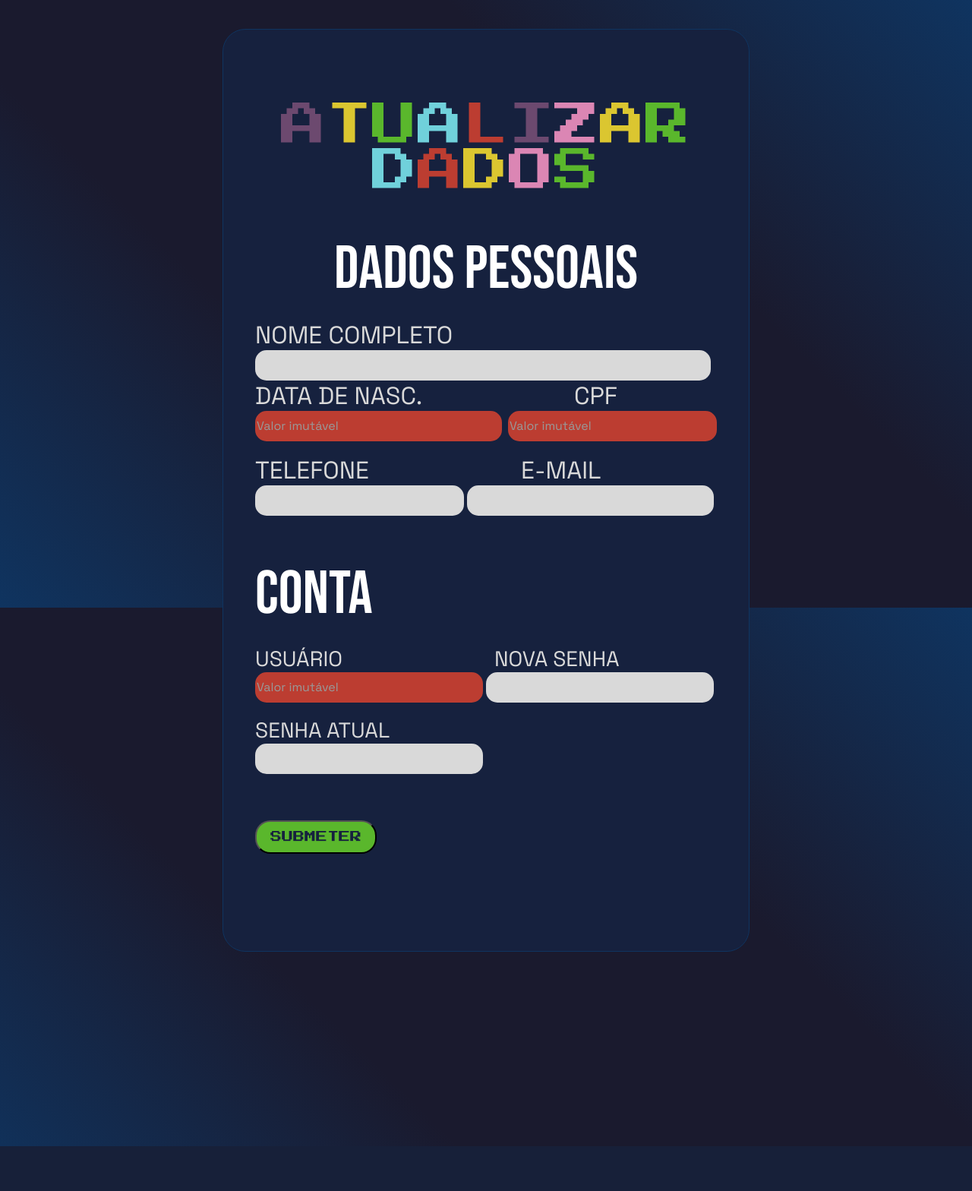
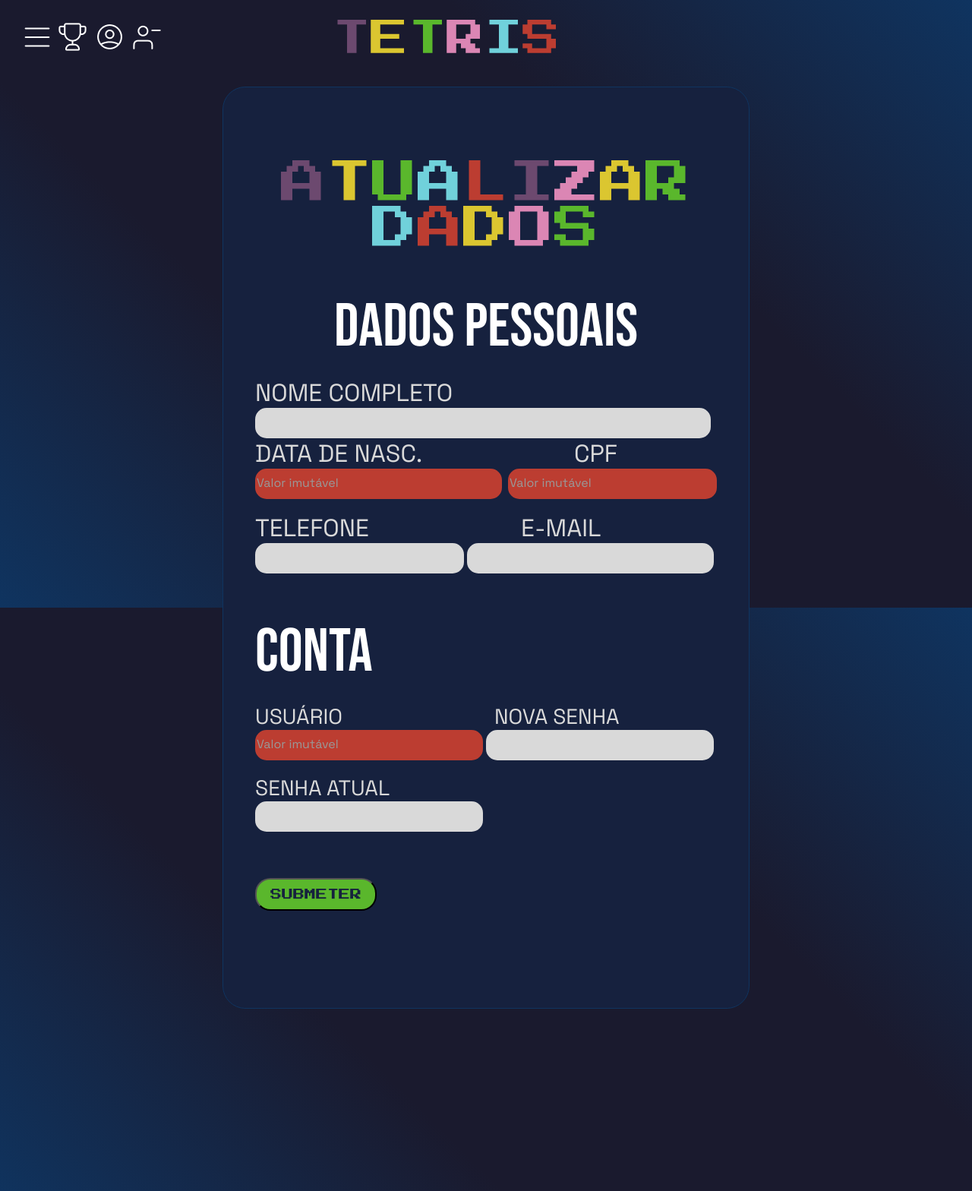
Before and after one commit to VictorFerreiraDaSilva/progWeb, a PHP site: page /atualizar_dados.php in a window 1280 px wide. Shown: the top 1568 px of the page at 76% size. Before the commit the page ends 1509 px from the top, so only its background shows below. Run offline with PHP 8.4, Linux system fonts and the light colour scheme.

Commit message:
FIX: tetris atualizar dados header

```diff
--- a/TetrisPHP/atualizar_dados.php
+++ b/TetrisPHP/atualizar_dados.php
@@ -9,10 +9,45 @@
     <meta name="viewport" content="width=device-width, initial-scale=1.0">
     <title>Atualizar dados</title>
     <link rel="stylesheet" href="css/style.css">
-    <script src="script.js"></script>
+    <script src="js/scriptAtualizarDados.js"></script>
 </head>
 <body>
-    <section class="caixa_register">
+    <div class="resume_janela" id="resume">
+      <div class="resume_titulo">
+        <p class="resume_titulo">
+          <span class="roxo">R</span><span class="amarelo">E</span
+          ><span class="verde">S</span><span class="azul">U</span
+          ><span class="vermelho">M</span><span class="roxo">E</span>
+        </p>
+      </div>
+      <a href="tabuleiro.php"><div class="botao_resume">NOVA PARTIDA</div></a>
+      <a href="index.php"><div class="botao_sair">SAIR DO JOGO</div></a>
+    </div>
+    <header>
+        <div class="icones_header">
+          <a class="icone" href="#" onclick="pausar()">
+            <img src="assets/menu.png" alt="Imagem menu" />
+          </a>
+          <a
+            class="icone"
+            href="ranking_global.php"
+          >
+            <img src="assets/trophy-01.png" alt="Imagem ranking" />
+          </a>
+          <a class="icone" href="atualizar_dados.php">
+            <img src="assets/user-circle.png" alt="Imagem perfil" />
+          </a>
+          <a class="icone" href="index.php">
+            <img src="assets/user-minus-02.png" alt="Imagem sair" />
+          </a>
+          <p class="titulo">
+            <span class="roxo">T</span><span class="amarelo">E</span
+            ><span class="verde">T</span><span class="rosa">R</span
+            ><span class="azul">I</span><span class="vermelho">S</span>
+          </p>
+        </div>
+      </header>
+    <section class="caixa_register" id="jogo">
         <div id="container_register">
             <p class="atualizar_titulo"><span class="roxo">A</span><span class="amarelo">T</span><span class="verde">U</span><span class="azul">A</span><span class="vermelho">L</span><span class="roxo">I</span><span class="rosa">Z</span><span class="amarelo">A</span><span class="verde">R</span>
             <span class="azul">D</span><span class="vermelho">A</span><span class="amarelo">D</span><span class="rosa">O</span><span class="verde">S</span></p>
--- /dev/null
+++ b/TetrisPHP/js/scriptAtualizarDados.js
@@ -0,0 +1,13 @@
+let pausado = false;
+
+function pausar() {
+    if(!pausado){
+      document.getElementById("resume").style.display = "flex";
+      document.getElementById("jogo").classList.add("blur");
+    }
+    else {
+      document.getElementById("resume").style.display = "none";
+      document.getElementById("jogo").classList.remove("blur");
+    }
+    pausado = !pausado;
+  }
```
